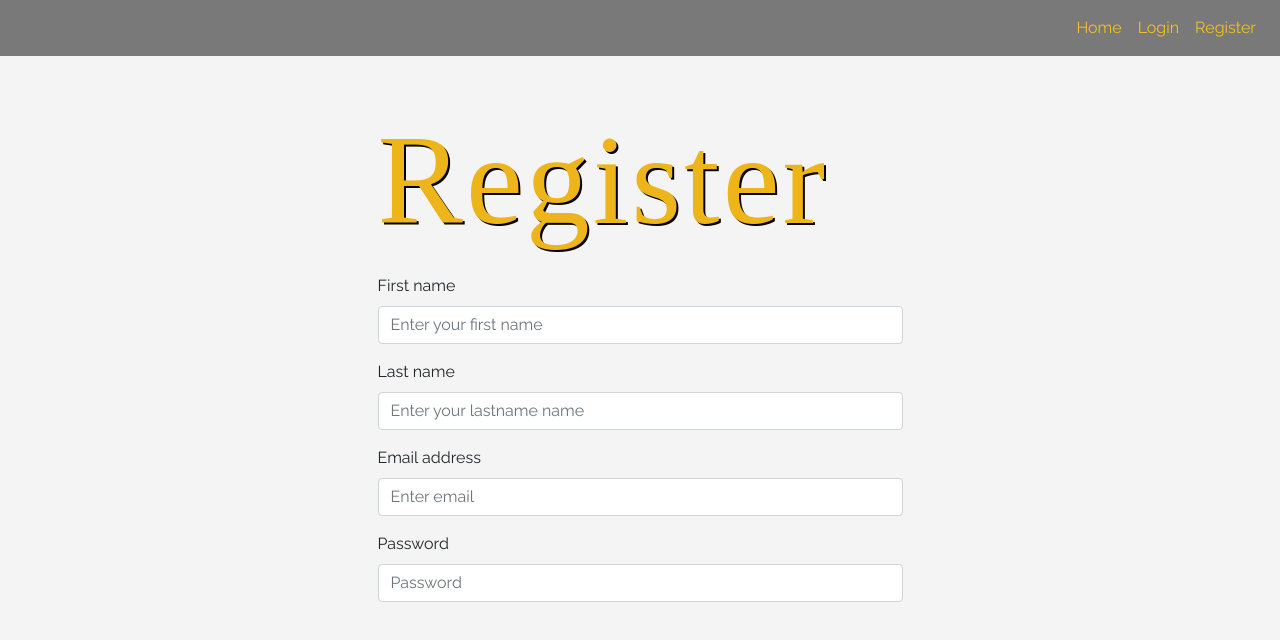
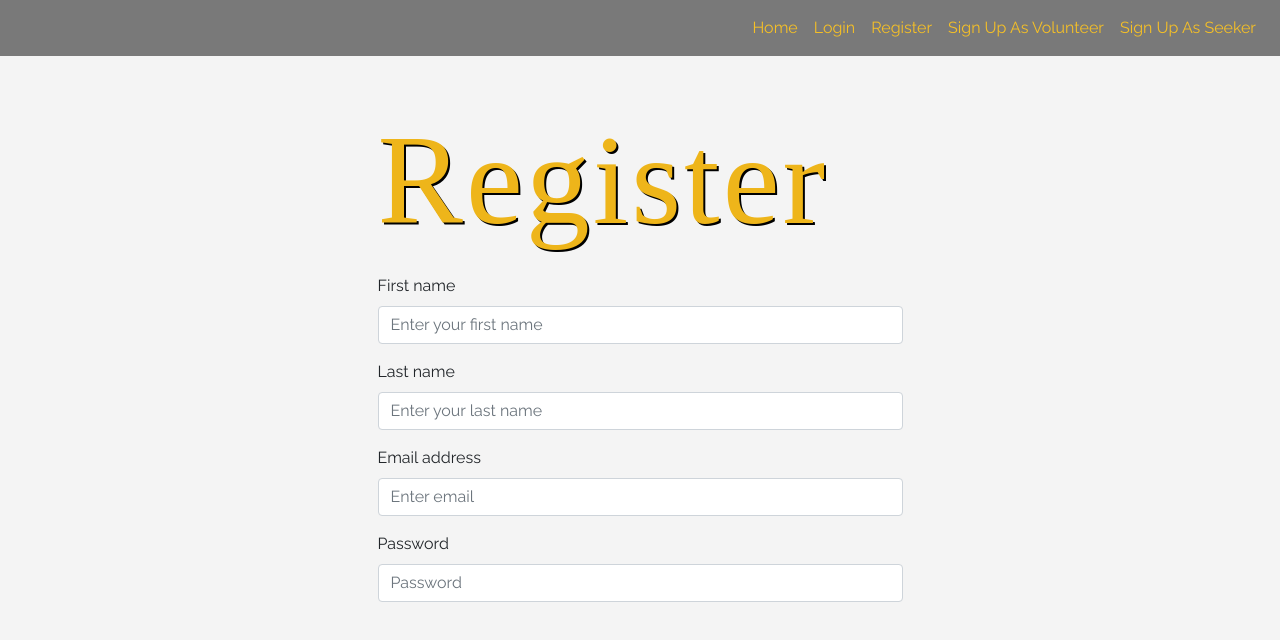
Before and after one commit to StephenTHendrix/neighborly, a React (Create React App) app in the folder client/: page /register in a window 1280 px wide. Shown: the top 640 px of the page. Built offline with nearby package versions, Linux system fonts and the light colour scheme; a web font is replaced by a local one.

Commit message:
added signup links to home navbar

```diff
--- a/client/src/components/Navbar.js
+++ b/client/src/components/Navbar.js
@@ -63,8 +63,23 @@ class Landing extends Component {
                 Home
               </Link>
             </li>
+
           </ul>
           {localStorage.usertoken ? userLink : loginRegLink}
+
+          <ul className="navbar-nav">
+        <li className="nav-item">
+          <Link to="/volunteer/signup" className="nav-link">
+            Sign Up As Volunteer
+          </Link>
+        </li>
+        <li className="nav-item">
+        <Link to="/seeker/signup" className="nav-link">
+            Sign Up As Seeker
+          </Link>
+        </li>
+      </ul>
+
         </div>
       </nav>
     )
--- a/client/src/components/Register.js
+++ b/client/src/components/Register.js
@@ -28,7 +28,7 @@ class Register extends Component {
                   type="text"
                   className="form-control"
                   name="last_name"
-                  placeholder="Enter your lastname name"
+                  placeholder="Enter your last name"
                   value={this.props.last_name}
                   onChange={this.props.onChange}
                 />
```
